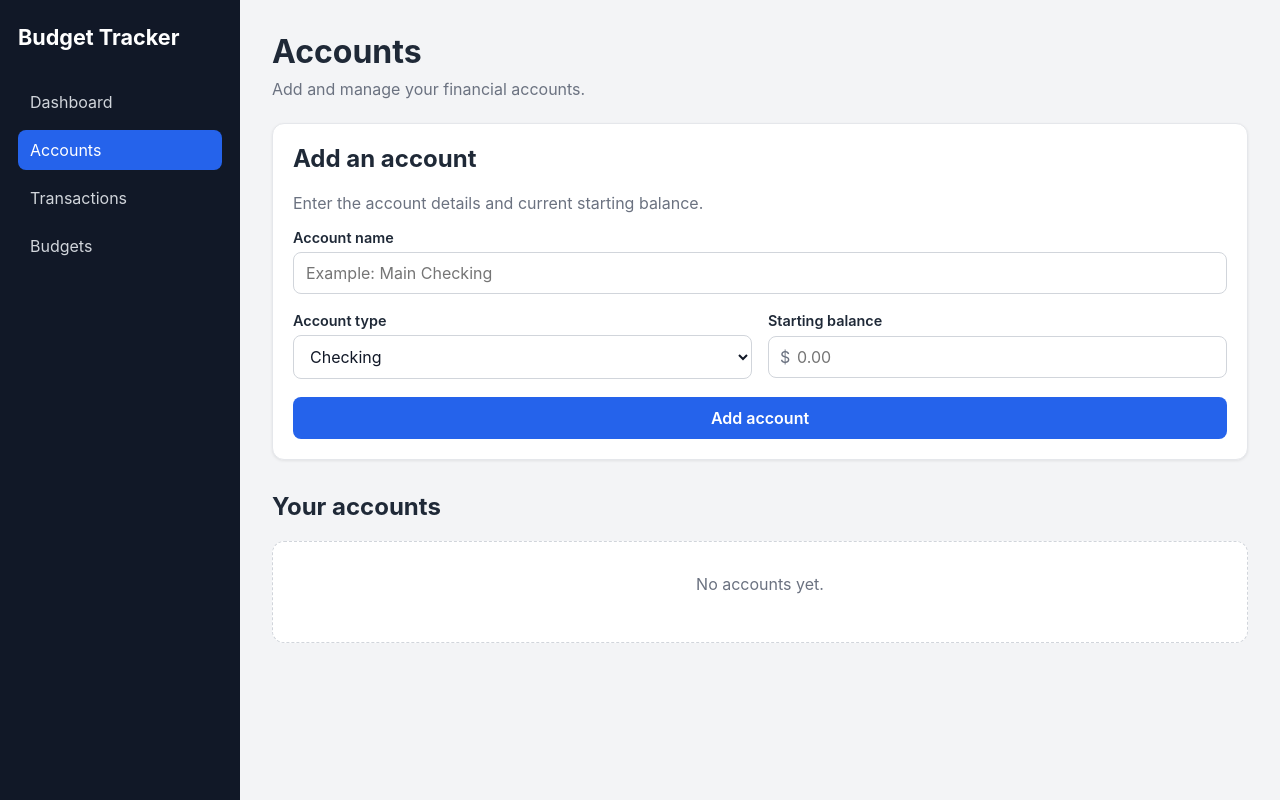
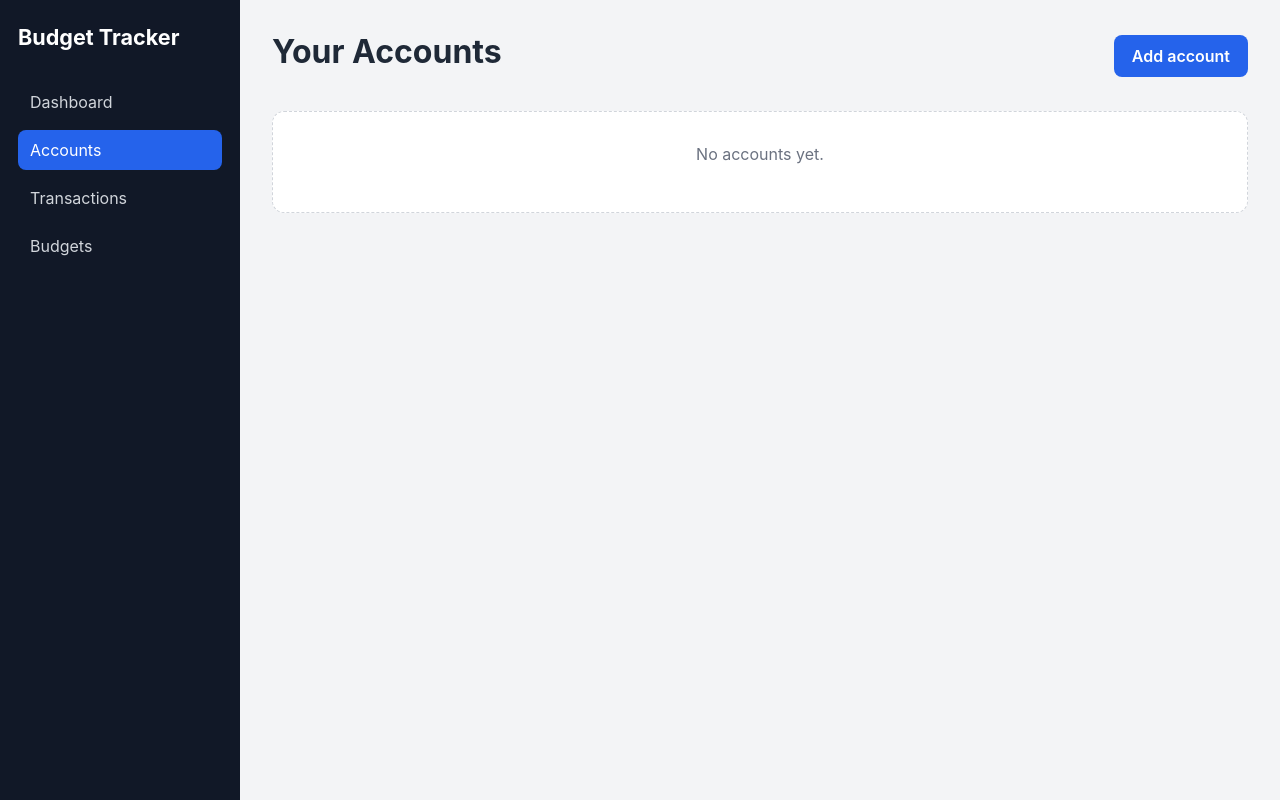
Before and after one commit to HoldenGent/Budget-Tracker, a React (Vite) app in the folder frontend/: page /accounts in a window 1280 px wide. Built offline with nearby package versions, Linux system fonts and the light colour scheme.

Commit message:
Accounts and accountsdeatails pages visual changes

```diff
--- a/frontend/src/App.tsx
+++ b/frontend/src/App.tsx
@@ -1,3 +1,4 @@
+import NewAccountPage from "./pages/NewAccountPage";
 import NewTransactionPage from "./pages/NewTransactionPage";
 import TransactionDetailsPage from "./pages/TransactionDetailsPage";
 import { Route, Routes } from "react-router-dom";
@@ -14,6 +15,7 @@ export default function App() {
       <Route element={<AppLayout />}>
         <Route path="/" element={<DashboardPage />} />
         <Route path="/accounts" element={<AccountsPage />} />
+        <Route path="/accounts/new" element={<NewAccountPage />} />
         <Route path="/transactions" element={<TransactionsPage />} />
         <Route path="/transactions/new" element={<NewTransactionPage />} />
         <Route path="/transactions/:transactionId" element={<TransactionDetailsPage />} />
--- a/frontend/src/pages/AccountDetailsPage.tsx
+++ b/frontend/src/pages/AccountDetailsPage.tsx
@@ -10,6 +10,14 @@ export default function AccountDetailsPage() {
   const account = accounts.find(
     (currentAccount) => currentAccount.id === accountId,
   );
+
+  // check if account name == account type
+  const accountNameIsType: boolean = false;
+  if (account){
+    if(account.name.toLowerCase == account.type.toLowerCase){
+      const accountNameIsType: boolean = true;
+    }
+  }
 
   if (!account) {
     return (
@@ -32,11 +40,15 @@ export default function AccountDetailsPage() {
 
   return (
     <main className="page">
-      <header className="page-header">
+      <header className="page-header page-header-actions">
+        <div>
         <Link to="/accounts">← Back to accounts</Link>
 
+
         <h1 className="page-title">{account.name}</h1>
-        <p className="page-description">Type: {account.type}</p>
+        {accountNameIsType ? <p className="page-description">{account.type}</p> : <p></p>}
+        </div>
+        <Link className="button" to="/accounts/new">Add account</Link>
       </header>
 
       <section className="card">
--- a/frontend/src/pages/AccountsPage.tsx
+++ b/frontend/src/pages/AccountsPage.tsx
@@ -1,5 +1,5 @@
 import AccountCard from "../components/AccountCard";
-import AccountForm from "../components/AccountForm";
+import { Link } from "react-router-dom";
 import { useFinance } from "../context/FinanceContext";
 import { calculateAccountBalance } from "../utils/accounts";
 
@@ -7,25 +7,19 @@ export default function AccountsPage() {
   const {
     accounts,
     transactions,
-    addAccount,
     deleteAccount,
   } = useFinance();
 
   return (
     <main className="page">
-      <header className="page-header">
-        <h1 className="page-title">Accounts</h1>
-
-        <p className="page-description">
-          Add and manage your financial accounts.
-        </p>
+      <header className="page-header page-header-actions">
+        <div>
+          <h1 className="page-title">Your Accounts</h1>
+        </div>
+        <Link className="button" to="/accounts/new">Add account</Link>
       </header>
 
-      <AccountForm onAdd={addAccount} />
-
       <section className="page-section">
-        <h2>Your accounts</h2>
-
         {accounts.length === 0 ? (
           <div className="empty-state">
             <p>No accounts yet.</p>
--- /dev/null
+++ b/frontend/src/pages/NewAccountPage.tsx
@@ -0,0 +1,23 @@
+import { Link, useNavigate } from "react-router-dom";
+import AccountForm from "../components/AccountForm";
+import { useFinance } from "../context/FinanceContext";
+
+export default function NewAccountPage() {
+  const { addAccount } = useFinance();
+  const navigate = useNavigate();
+
+  return (
+    <main className="page">
+      <header className="page-header">
+        <Link to="/accounts">← Back to accounts</Link>
+        <h1 className="page-title">New account</h1>
+      </header>
+      <AccountForm
+        onAdd={(account) => {
+          addAccount(account);
+          navigate("/accounts");
+        }}
+      />
+    </main>
+  );
+}
--- a/frontend/src/pages/NewTransactionPage.tsx
+++ b/frontend/src/pages/NewTransactionPage.tsx
@@ -1,3 +1,4 @@
+// form for addinga new transaction
 import { Link, useNavigate } from "react-router-dom";
 import TransactionForm from "../components/TransactionForm";
 import { useFinance } from "../context/FinanceContext";
--- a/frontend/src/pages/TransactionsPage.tsx
+++ b/frontend/src/pages/TransactionsPage.tsx
@@ -7,11 +7,11 @@ export default function TransactionsPage() {
 
   // New entries are appended, so reverse a copy first. The stable date sort
   // keeps most recent entries first when their transaction dates match.
-      // when the dates match localeCompare returns 0 :(
+      // when the dates match localeCompare returns 0
   const sortedTransactions = transactions.toReversed().toSorted(
     (a, b) => b.date.localeCompare(a.date),
   );
-
+  // no transactions or display
   return (
     <main className="page">
       <header className="page-header transactions-header">
@@ -20,7 +20,6 @@ export default function TransactionsPage() {
         </div>
         <Link className="button" to="/transactions/new">Add transaction</Link>
       </header>
-
       <section className="page-section">
         {sortedTransactions.length === 0 ? (
           <div className="empty-state">
--- a/frontend/src/styles/layout.css
+++ b/frontend/src/styles/layout.css
@@ -9,7 +9,8 @@
   margin-bottom: 24px;
 }
 
-.transactions-header {
+.transactions-header,
+.page-header-actions {
   display: flex;
   align-items: center;
   justify-content: space-between;
@@ -17,7 +18,8 @@
   gap: 16px;
 }
 
-.transactions-header .button {
+.transactions-header .button,
+.page-header-actions .button {
   text-decoration: none;
   flex-shrink: 0;
 }
```
Also changed, not shown: 1 other file (tests, documents, lock files or other folders).
